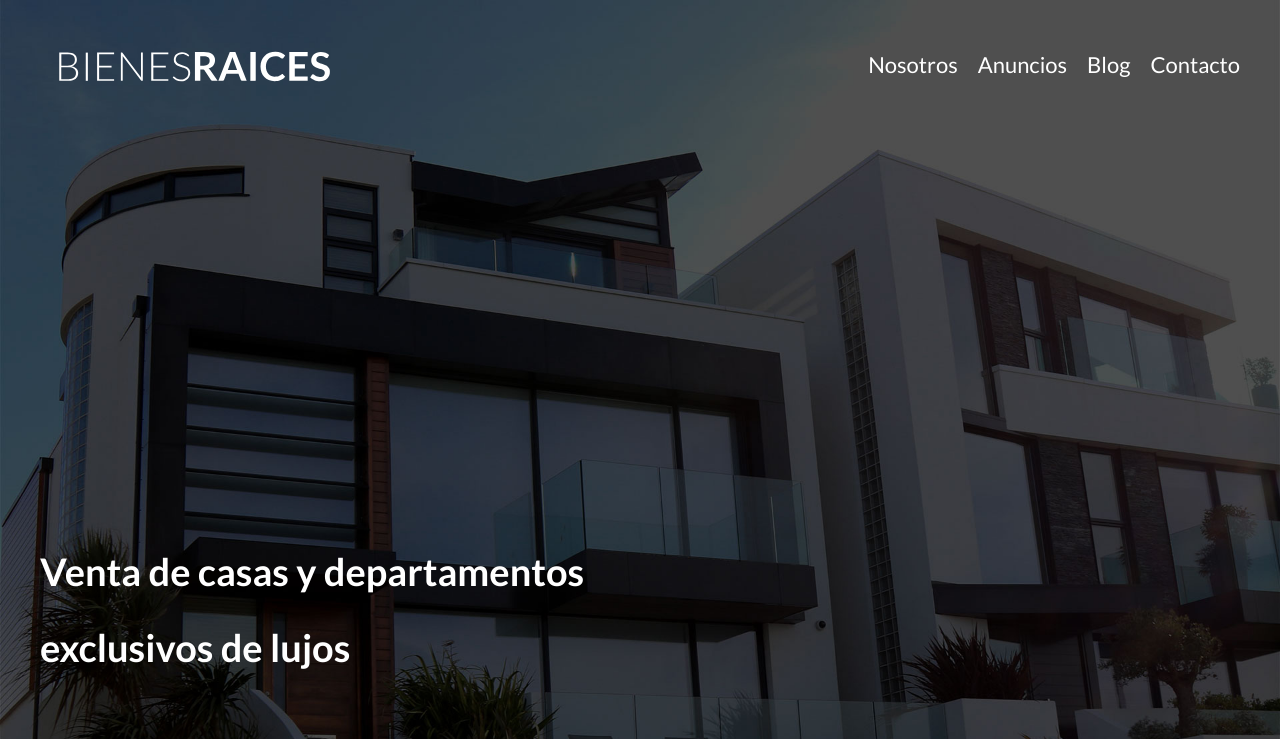
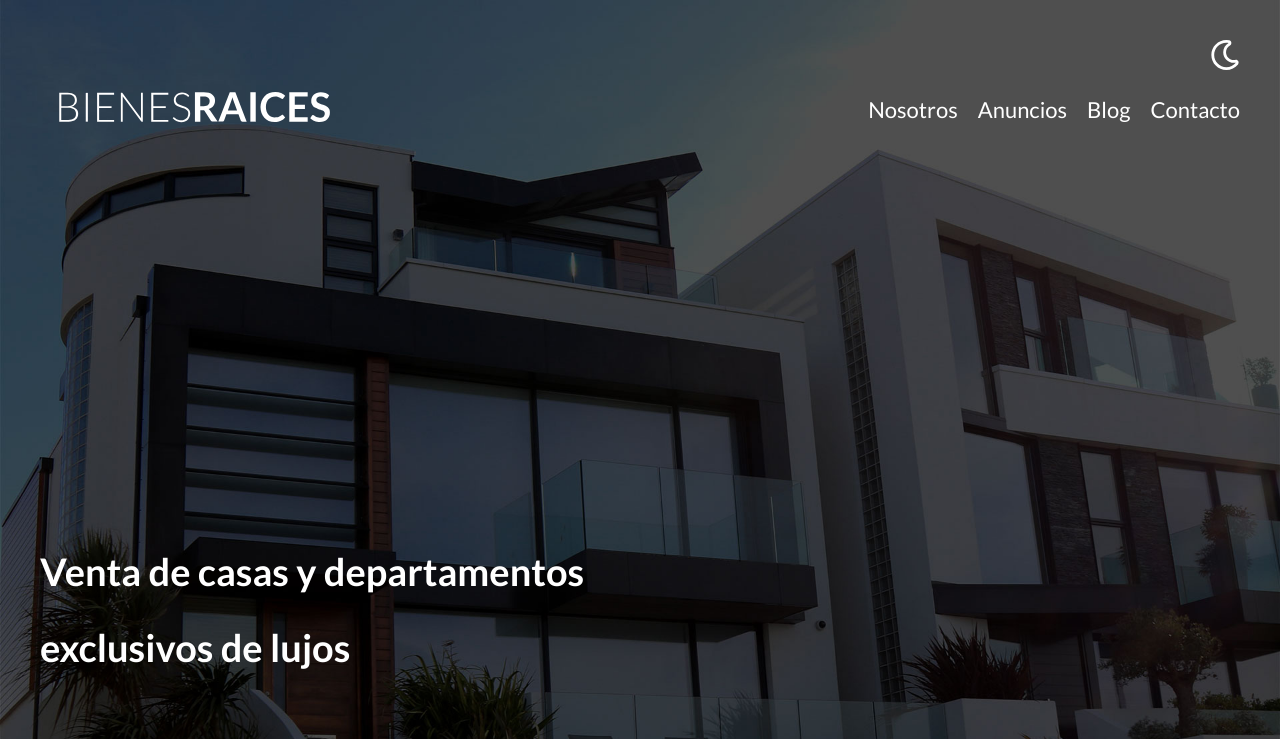
Before and after one commit to alexabadp/bienesraices, a PHP site: page / in a window 1280 px wide. Shown: the top 739 px of the page. Run offline with PHP 8.4, Linux system fonts and the light colour scheme.

Commit message:
boton para darkMode

```diff
--- a/index.html
+++ b/index.html
@@ -19,12 +19,15 @@
             <img src="build/img/barras.svg" alt="icono menu responsive" />
           </div>
 
+          <div class="derecha">
+            <img class="dark-mode-boton" src="build/img/dark-mode.svg" alt="" />
             <nav class="navegacion">
               <a href="nosotros.html">Nosotros</a>
               <a href="anuncios.html">Anuncios</a>
               <a href="blog.html">Blog</a>
               <a href="contacto.html">Contacto</a>
             </nav>
+          </div>
         </div>
 
         <h1>Venta de casas y departamentos exclusivos de lujos</h1>
@@ -92,11 +95,16 @@
 
             <ul class="iconos-caracteristicas">
               <li>
-                <img src="build/img/icono_wc.svg" alt="icono wc" />
+                <img
+                  class="icono"
+                  src="build/img/icono_wc.svg"
+                  alt="icono wc"
+                />
                 <p>3</p>
               </li>
               <li>
                 <img
+                  class="icono"
                   src="build/img/icono_estacionamiento.svg"
                   alt="icono estacionamiento"
                 />
@@ -104,6 +112,7 @@
               </li>
               <li>
                 <img
+                  class="icono"
                   src="build/img/icono_dormitorio.svg"
                   alt="icono dormitorio"
                 />
@@ -133,11 +142,16 @@
 
             <ul class="iconos-caracteristicas">
               <li>
-                <img src="build/img/icono_wc.svg" alt="icono wc" />
+                <img
+                  class="icono"
+                  src="build/img/icono_wc.svg"
+                  alt="icono wc"
+                />
                 <p>3</p>
               </li>
               <li>
                 <img
+                  class="icono"
                   src="build/img/icono_estacionamiento.svg"
                   alt="icono estacionamiento"
                 />
@@ -145,6 +159,7 @@
               </li>
               <li>
                 <img
+                  class="icono"
                   src="build/img/icono_dormitorio.svg"
                   alt="icono dormitorio"
                 />
@@ -174,11 +189,16 @@
 
             <ul class="iconos-caracteristicas">
               <li>
-                <img src="build/img/icono_wc.svg" alt="icono wc" />
+                <img
+                  class="icono"
+                  src="build/img/icono_wc.svg"
+                  alt="icono wc"
+                />
                 <p>3</p>
               </li>
               <li>
                 <img
+                  class="icono"
                   src="build/img/icono_estacionamiento.svg"
                   alt="icono estacionamiento"
                 />
@@ -186,6 +206,7 @@
               </li>
               <li>
                 <img
+                  class="icono"
                   src="build/img/icono_dormitorio.svg"
                   alt="icono dormitorio"
                 />
--- a/src/scss/app.scss
+++ b/src/scss/app.scss
@@ -4,6 +4,7 @@
 @import "base/globales";
 @import "base/utilidades";
 @import "base/botones";
+@import "base/darkMode";
 
 //  UI
 @import "layout/header";
--- /dev/null
+++ b/src/scss/base/_darkMode.scss
@@ -0,0 +1,28 @@
+.dark-mode {
+  background-color: darken($grisOscuro, 10);
+
+  p {
+    color: $blanco;
+  }
+
+  a,
+  h1,
+  h2,
+  h3,
+  h4 {
+    color: $gris;
+  }
+
+  .anuncio {
+    background-color: $grisOscuro;
+    border: 1px solid $grisOscuro;
+
+    .precio {
+      color: $verde;
+    }
+
+    .icono {
+      filter: invert(100%);
+    }
+  }
+}
--- a/src/scss/layout/_footer.scss
+++ b/src/scss/layout/_footer.scss
@@ -7,6 +7,11 @@
     padding-top: calc($separacion / 2);
   }
 
+  .navegacion {
+    visibility: visible;
+    opacity: 1;
+  }
+
   .copyright {
     color: $blanco;
     text-align: center;
--- a/src/scss/layout/_navegacion.scss
+++ b/src/scss/layout/_navegacion.scss
@@ -1,3 +1,28 @@
+.derecha {
+  display: flex;
+  flex-direction: column;
+  align-items: center;
+
+  @include tablet {
+    align-items: flex-end;
+  }
+
+  .dark-mode-boton {
+    width: 3rem;
+    margin-top: 3rem;
+    margin-bottom: 2rem;
+    filter: invert(100%);
+
+    &:hover {
+      cursor: pointer;
+    }
+
+    @include tablet {
+      margin-top: 0;
+    }
+  }
+}
+
 .barra {
   display: flex;
   flex-direction: column;
@@ -6,6 +31,8 @@
   @include tablet {
     flex-direction: row;
     justify-content: space-between;
+
+    align-items: flex-end;
   }
 }
 
```
Also changed, not shown: src/js/app.js (+10 -0 lines), build/css/app.css, build/js/bundle.js, 2 other files. Lines whose indentation alone changed are shown as unchanged.
